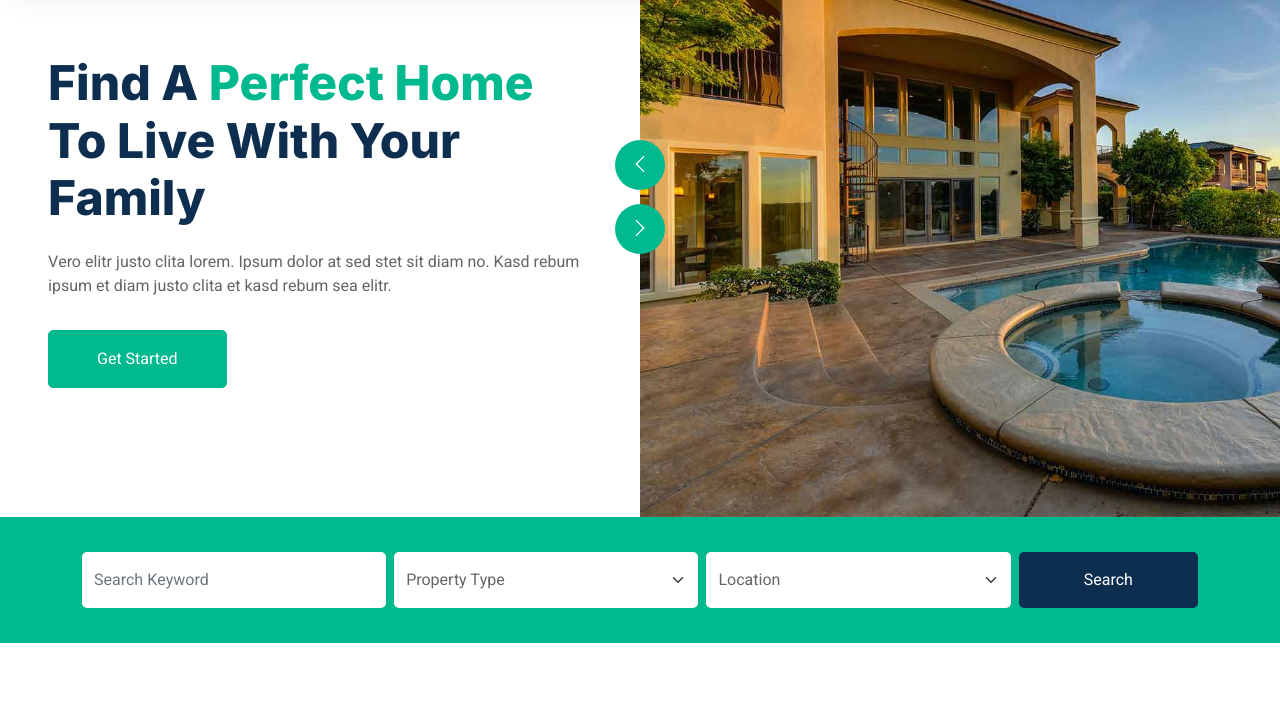
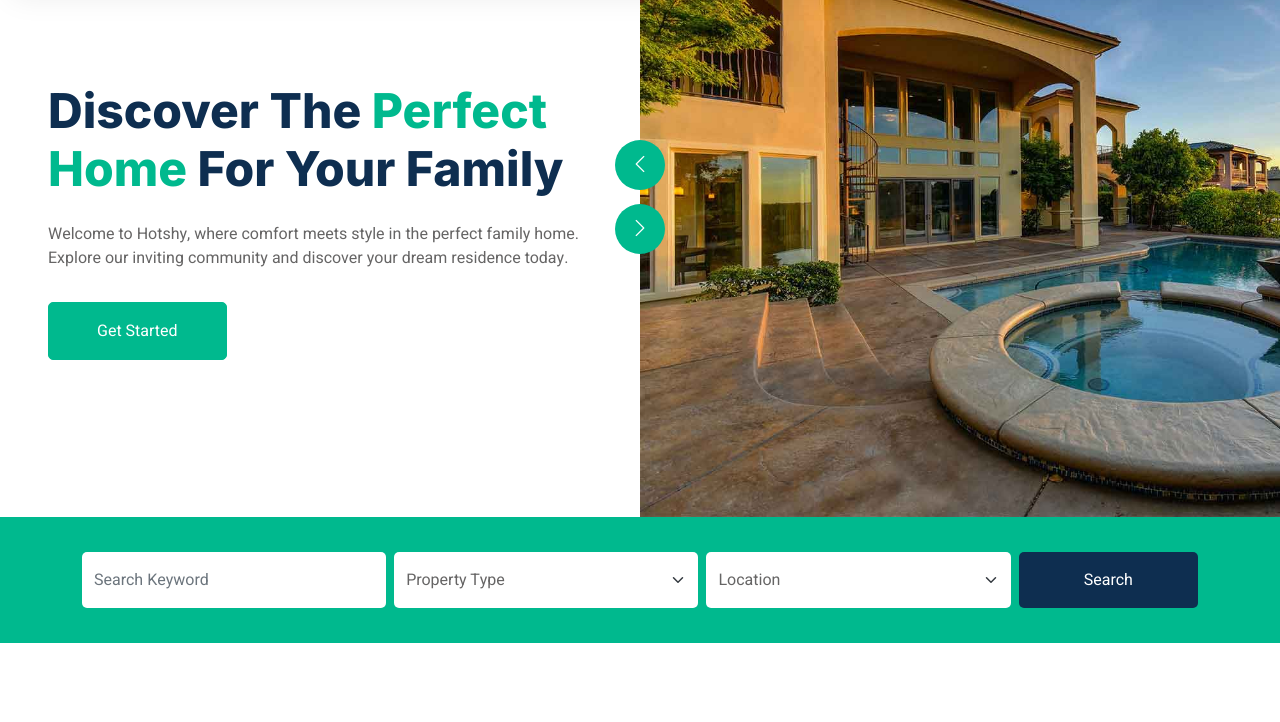
Before and after one commit to hassid4luv/Home, a plain HTML site: page index.html in a window 1280 px wide. Shown: the part 78-800 px from the top of the page. Drawn offline with nearby package versions, Linux system fonts and the light colour scheme; animation ran at ten frames a second.

Commit message:
Added home

```diff
--- a/index.html
+++ b/index.html
@@ -85,10 +85,9 @@
         <div class="container-fluid header bg-white p-0">
             <div class="row g-0 align-items-center flex-column-reverse flex-md-row">
                 <div class="col-md-6 p-5 mt-lg-5">
-                    <h1 class="display-5 animated fadeIn mb-4">Find A <span class="text-primary">Perfect Home</span> To Live With Your Family</h1>
-                    <p class="animated fadeIn mb-4 pb-2">Vero elitr justo clita lorem. Ipsum dolor at sed stet
-                        sit diam no. Kasd rebum ipsum et diam justo clita et kasd rebum sea elitr.</p>
-                    <a href="" class="btn btn-primary py-3 px-5 me-3 animated fadeIn">Get Started</a>
+                    <h1 class="display-5 animated fadeIn mb-4">Discover The <span class="text-primary">Perfect Home</span> For Your Family</h1>
+                    <p class="animated fadeIn mb-4 pb-2">Welcome to Hotshy, where comfort meets style in the perfect family home. Explore our inviting community and discover your dream residence today.</p>
+                    <a href="about.html" class="btn btn-primary py-3 px-5 me-3 animated fadeIn">Get Started</a>
                 </div>
                 <div class="col-md-6 animated fadeIn">
                     <div class="owl-carousel header-carousel">
```
